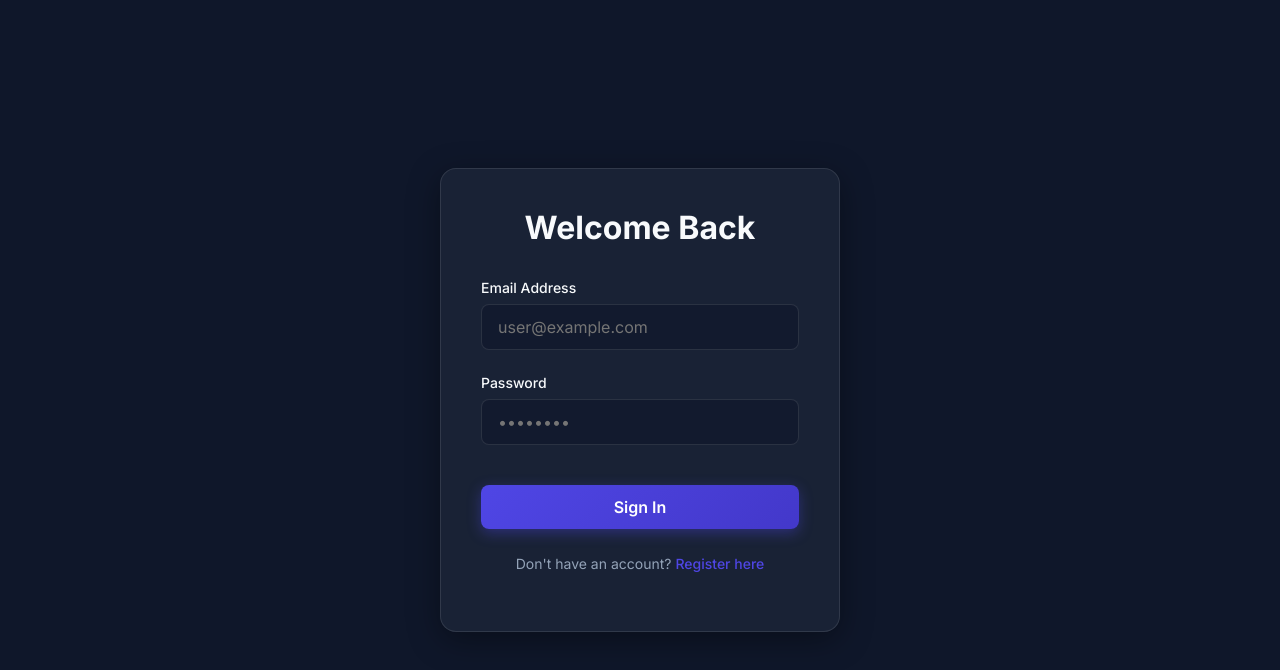
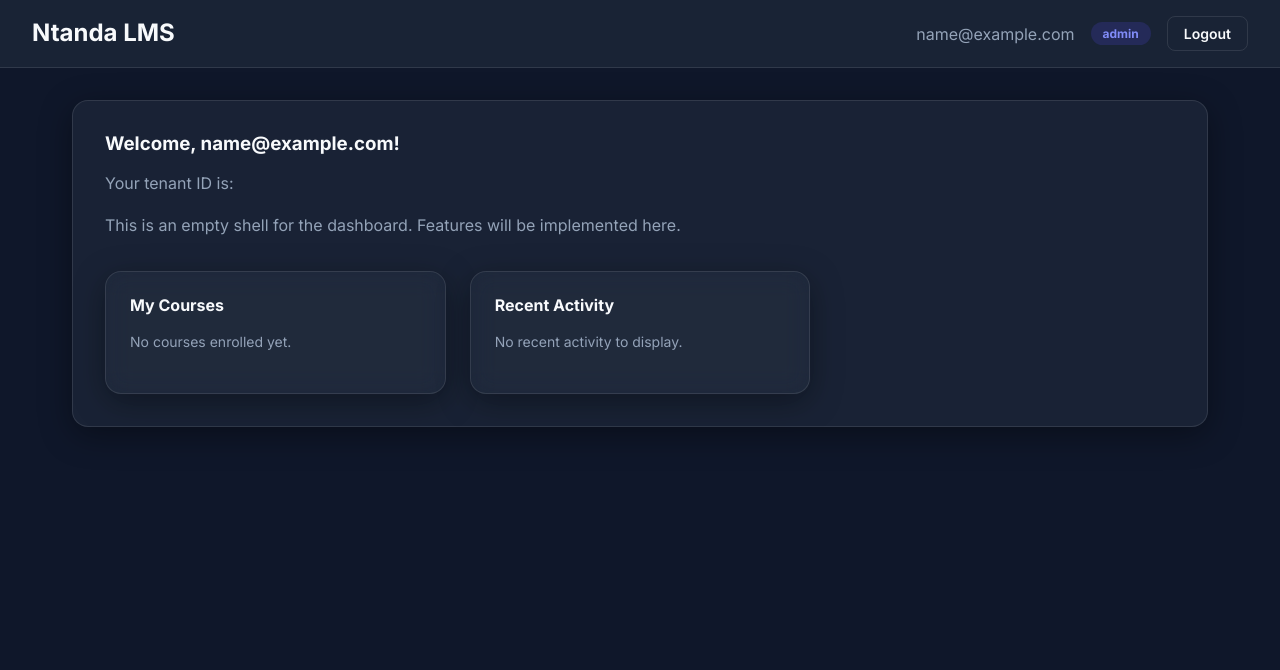
Before and after one commit to Goetech1/ntanda-lms, a React app in the folder frontend/: page /dashboard in a window 1280 px wide. Before the commit this address led to /login. Shown: the top 670 px of the page. Built offline with nearby package versions, Linux system fonts and the light colour scheme; sample sign-in values are in the browser's storage; the HTML template or start-up script is replaced by a standard one.

Commit message:
integrate real auth API

```diff
--- a/frontend/src/pages/Dashboard.jsx
+++ b/frontend/src/pages/Dashboard.jsx
@@ -1,23 +1,34 @@
 import { useEffect, useState } from 'react';
 import { useNavigate } from 'react-router-dom';
+import { authService } from '../services/api';
 
 const Dashboard = () => {
   const navigate = useNavigate();
   const [user, setUser] = useState(null);
+  const [isLoggingOut, setIsLoggingOut] = useState(false);
 
   useEffect(() => {
-    // Mock authentication check
-    const mockUser = localStorage.getItem('mock_user');
-    if (!mockUser) {
+    // Read the stored user object from Login
+    const storedUser = localStorage.getItem('user');
+    if (!storedUser) {
       navigate('/login');
     } else {
-      setUser(JSON.parse(mockUser));
+      setUser(JSON.parse(storedUser));
     }
   }, [navigate]);
 
-  const handleLogout = () => {
-    localStorage.removeItem('mock_user');
-    navigate('/login');
+  const handleLogout = async () => {
+    setIsLoggingOut(true);
+    try {
+      await authService.logout();
+    } catch (error) {
+      console.error('Logout failed:', error);
+      // Proceed to clear state anyway if the server request fails
+    } finally {
+      // Clear user data completely and redirect
+      localStorage.removeItem('user');
+      navigate('/login');
+    }
   };
 
   if (!user) return null;
@@ -31,16 +42,22 @@ const Dashboard = () => {
           <span style={{ background: 'rgba(79, 70, 229, 0.2)', color: '#818CF8', padding: '0.25rem 0.75rem', borderRadius: '999px', fontSize: '0.75rem', fontWeight: 'bold' }}>
             {user.role}
           </span>
-          <button onClick={handleLogout} className="btn btn-secondary" style={{ padding: '0.5rem 1rem', fontSize: '0.875rem' }}>
-            Logout
+          <button
+            onClick={handleLogout}
+            className="btn btn-secondary"
+            style={{ padding: '0.5rem 1rem', fontSize: '0.875rem' }}
+            disabled={isLoggingOut}
+          >
+            {isLoggingOut ? 'Logging out...' : 'Logout'}
           </button>
         </div>
       </header>
 
       <main className="container animate-fade-in" style={{ padding: '2rem', flex: 1 }}>
         <div className="glass-panel" style={{ padding: '2rem' }}>
-          <h3>Dashboard Layout</h3>
-          <p>Welcome back! This is an empty shell for the dashboard. Features will be implemented here once the backend connects.</p>
+          <h3>Welcome, {user.fullName || user.email}!</h3>
+          <p>Your tenant ID is: <code style={{ color: 'var(--text-muted)' }}>{user.tenantId}</code></p>
+          <p>This is an empty shell for the dashboard. Features will be implemented here.</p>
 
           <div style={{ display: 'grid', gridTemplateColumns: 'repeat(auto-fill, minmax(250px, 1fr))', gap: '1.5rem', marginTop: '2rem' }}>
             <div className="glass-panel" style={{ padding: '1.5rem', background: 'rgba(255,255,255,0.02)' }}>
--- a/frontend/src/pages/Login.jsx
+++ b/frontend/src/pages/Login.jsx
@@ -1,5 +1,6 @@
 import { useState } from 'react';
 import { Link, useNavigate } from 'react-router-dom';
+import { authService, setAccessToken } from '../services/api';
 
 const Login = () => {
   const [email, setEmail] = useState('');
@@ -8,27 +9,25 @@ const Login = () => {
   const [isLoading, setIsLoading] = useState(false);
   const navigate = useNavigate();
 
-  const handleLogin = (e) => {
+  const handleLogin = async (e) => {
     e.preventDefault();
     setError('');
     setIsLoading(true);
 
-    // Mock API call fallback since backend is not connected yet
-    setTimeout(() => {
-      if (email === 'user@example.com' && password === 'Password123!') {
-        // Mock success
-        localStorage.setItem('mock_user', JSON.stringify({
-          id: 'mock-uuid',
-          email: 'user@example.com',
-          role: 'STUDENT',
-          tenant_id: 'mock-tenant'
-        }));
-        navigate('/dashboard');
-      } else {
-        setError('Invalid credentials for mock login (Use user@example.com / Password123!)');
-      }
+    try {
+      const response = await authService.login(email, password);
+      // Based on API Contract: response.data.data contains access_token and user
+      const { access_token, user } = response.data.data;
+
+      setAccessToken(access_token);
+      localStorage.setItem('user', JSON.stringify(user));
+
+      navigate('/dashboard');
+    } catch (err) {
+      setError(err.response?.data?.message || 'Failed to authenticate. Please check your credentials.');
+    } finally {
       setIsLoading(false);
-    }, 1000);
+    }
   };
 
   return (
--- a/frontend/src/pages/Register.jsx
+++ b/frontend/src/pages/Register.jsx
@@ -1,11 +1,13 @@
 import { useState } from 'react';
 import { Link, useNavigate } from 'react-router-dom';
+import { authService } from '../services/api';
 
 const Register = () => {
   const [name, setName] = useState('');
   const [email, setEmail] = useState('');
   const [password, setPassword] = useState('');
   const [error, setError] = useState('');
+  const [success, setSuccess] = useState('');
   const [isLoading, setIsLoading] = useState(false);
   const navigate = useNavigate();
 
@@ -22,9 +24,10 @@ const Register = () => {
     return null;
   };
 
-  const handleRegister = (e) => {
+  const handleRegister = async (e) => {
     e.preventDefault();
     setError('');
+    setSuccess('');
 
     const passwordError = validatePassword(password);
     if (passwordError) {
@@ -34,12 +37,19 @@ const Register = () => {
 
     setIsLoading(true);
 
-    // Mock API call fallback
-    setTimeout(() => {
-      // Mock success
-      navigate('/login');
+    try {
+      await authService.register(name, email, password);
+
+      setSuccess('Account created successfully! Redirecting to login...');
+      setTimeout(() => {
+        navigate('/login');
+      }, 2000);
+
+    } catch (err) {
+      setError(err.response?.data?.message || 'Registration failed. Please try again.');
+    } finally {
       setIsLoading(false);
-    }, 1000);
+    }
   };
 
   return (
@@ -50,6 +60,12 @@ const Register = () => {
         {error && (
           <div style={{ background: 'rgba(239, 68, 68, 0.1)', border: '1px solid #ef4444', color: '#ef4444', padding: '0.75rem', borderRadius: '8px', marginBottom: '1.5rem', fontSize: '0.875rem' }}>
             {error}
+          </div>
+        )}
+
+        {success && (
+          <div style={{ background: 'rgba(16, 185, 129, 0.1)', border: '1px solid #10b981', color: '#10b981', padding: '0.75rem', borderRadius: '8px', marginBottom: '1.5rem', fontSize: '0.875rem' }}>
+            {success}
           </div>
         )}
 
@@ -93,7 +109,7 @@ const Register = () => {
             </small>
           </div>
 
-          <button type="submit" className="btn btn-primary" style={{ width: '100%', marginTop: '1rem' }} disabled={isLoading}>
+          <button type="submit" className="btn btn-primary" style={{ width: '100%', marginTop: '1rem' }} disabled={isLoading || success !== ''}>
             {isLoading ? 'Creating Account...' : 'Register'}
           </button>
         </form>
--- a/frontend/src/services/api.js
+++ b/frontend/src/services/api.js
@@ -13,6 +13,13 @@ let accessToken = null;
 
 export const setAccessToken = (token) => {
   accessToken = token;
+};
+
+// Helper for tenant resolution (dynamic or env fallback)
+export const getTenantId = () => {
+  // In a real production environment with subdomains, you might resolve the UUID
+  // via an initial API call or inject it. For now, we fallback to the env variable.
+  return import.meta.env.VITE_TENANT_ID;
 };
 
 // Interceptor to attach access token to requests
@@ -36,19 +43,20 @@ api.interceptors.response.use(
     if (
       error.response?.status === 401 &&
       !originalRequest._retry &&
-      originalRequest.url !== '/v1/auth/refresh' &&
-      originalRequest.url !== '/v1/auth/login'
+      originalRequest.url !== '/auth/refresh' &&
+      originalRequest.url !== '/auth/login'
     ) {
       originalRequest._retry = true;
 
       try {
         const response = await axios.post(
-          `${import.meta.env.VITE_API_URL}/v1/auth/refresh`,
+          `${import.meta.env.VITE_API_URL}/auth/refresh`,
           {},
           { withCredentials: true } // Required to send the HttpOnly cookie
         );
 
-        const newAccessToken = response.data.accessToken;
+        // The API contract dictates the token is inside data.data.access_token
+        const newAccessToken = response.data.data.access_token;
         setAccessToken(newAccessToken);
 
         // Update the failed request with the new token
@@ -59,7 +67,7 @@ api.interceptors.response.use(
       } catch (refreshError) {
         // If refresh fails, clear auth state and redirect to login
         setAccessToken(null);
-        // You might want to trigger a global event here or use a hook to handle redirect
+        localStorage.removeItem('user');
         window.location.href = '/login'; // Fallback redirect
         return Promise.reject(refreshError);
       }
@@ -70,10 +78,21 @@ api.interceptors.response.use(
 );
 
 export const authService = {
-  login: (email, password) => api.post('/v1/auth/login', { email, password }),
-  register: (name, email, password) => api.post('/v1/auth/register', { name, email, password }),
-  logout: () => api.post('/v1/auth/logout').then(() => { setAccessToken(null); }),
-  getCurrentUser: () => api.get('/v1/auth/me')
+  login: (email, password) =>
+    api.post('/auth/login', { email, password }, {
+      headers: { 'x-tenant-id': getTenantId() }
+    }),
+
+  register: (fullName, email, password) =>
+    api.post('/auth/register', { fullName, email, password }, {
+      headers: { 'x-tenant-id': getTenantId() }
+    }),
+
+  logout: () =>
+    api.post('/auth/logout').then(() => {
+      setAccessToken(null);
+      localStorage.removeItem('user');
+    })
 };
 
 export default api;
```
Also changed, not shown: 2 other files (tests, documents, lock files or other folders).
